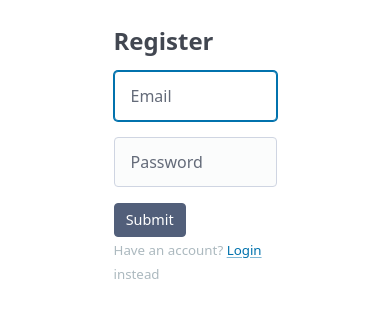
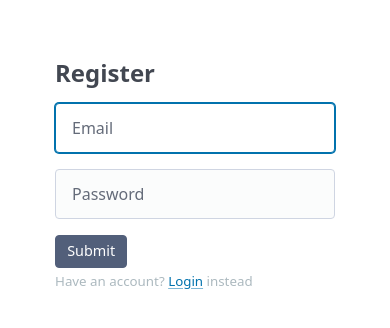
Before and after one commit to max-ovd/to-do-list, a React (Create React App) app in the folder client/src/: page /register in a window 390 px wide. Shown: the top 328 px of the page. Built offline with nearby package versions, Linux system fonts and the light colour scheme; no server answers; the HTML template or start-up script is replaced by a standard one.

Commit message:
Beginnings of css @media queries

```diff
--- a/client/src/scenes/Home.js
+++ b/client/src/scenes/Home.js
@@ -99,13 +99,18 @@ const Home = () => {
         event.preventDefault();
 
         try {
+
             const res = await api.post('/items/add-item', {
                 title: item,
                 checked: false,
                 parent: selectedListTitle
             });
 
-            const { newUser, newItem } = res.data;
+            const { newItem, newUser, message } = res.data;
+
+            if (res.status !== 201) {
+                return console.errror("Server error when adding new item: ", message);
+            }
 
             setCurrentListItems(prev => [...prev, newItem])
             setFetchedUser(newUser);
--- a/client/src/styles.css
+++ b/client/src/styles.css
@@ -1,3 +1,10 @@
+@media only screen and (max-width: 900px) {
+    .container {
+        max-width: 80% !important;
+        margin-top: 15% !important;
+    }
+}
+
 .container {
     margin-top: 7%;
     max-width: 50%;
```
